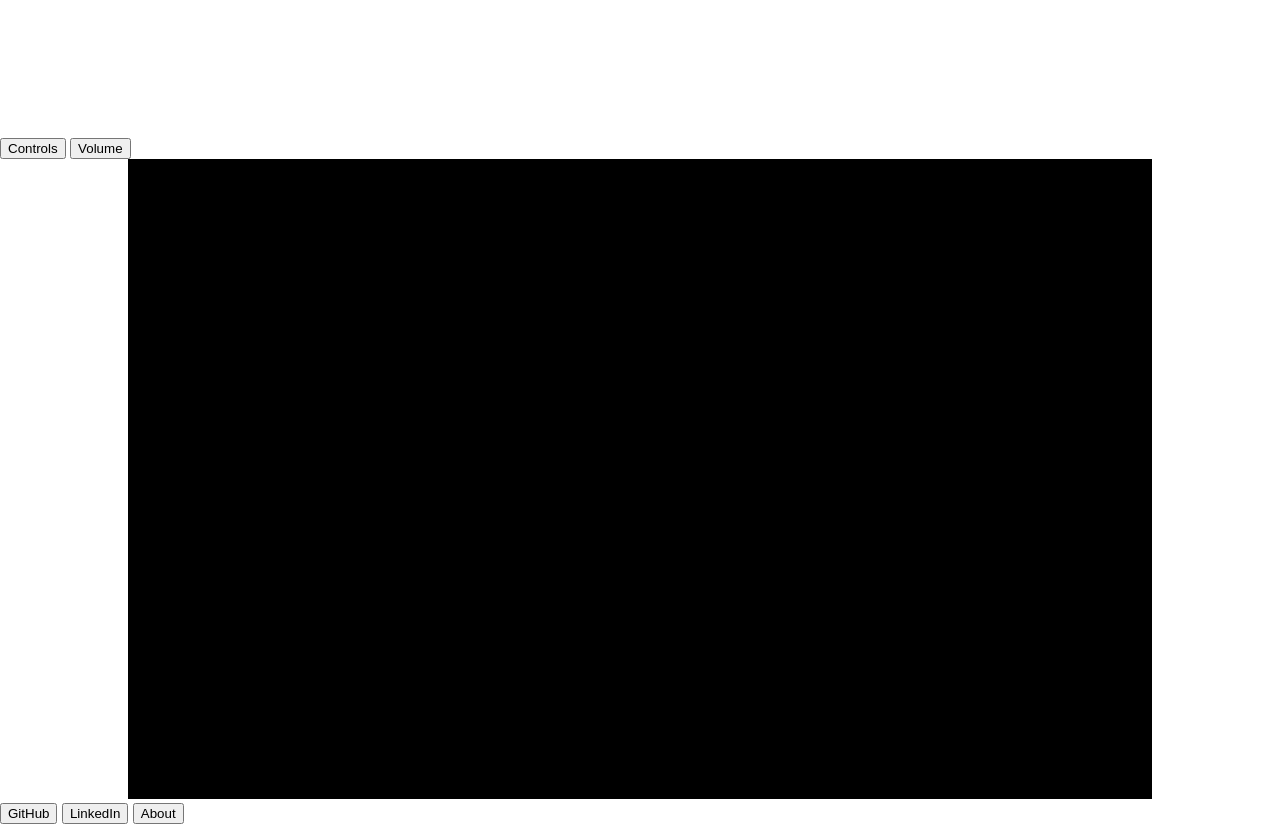
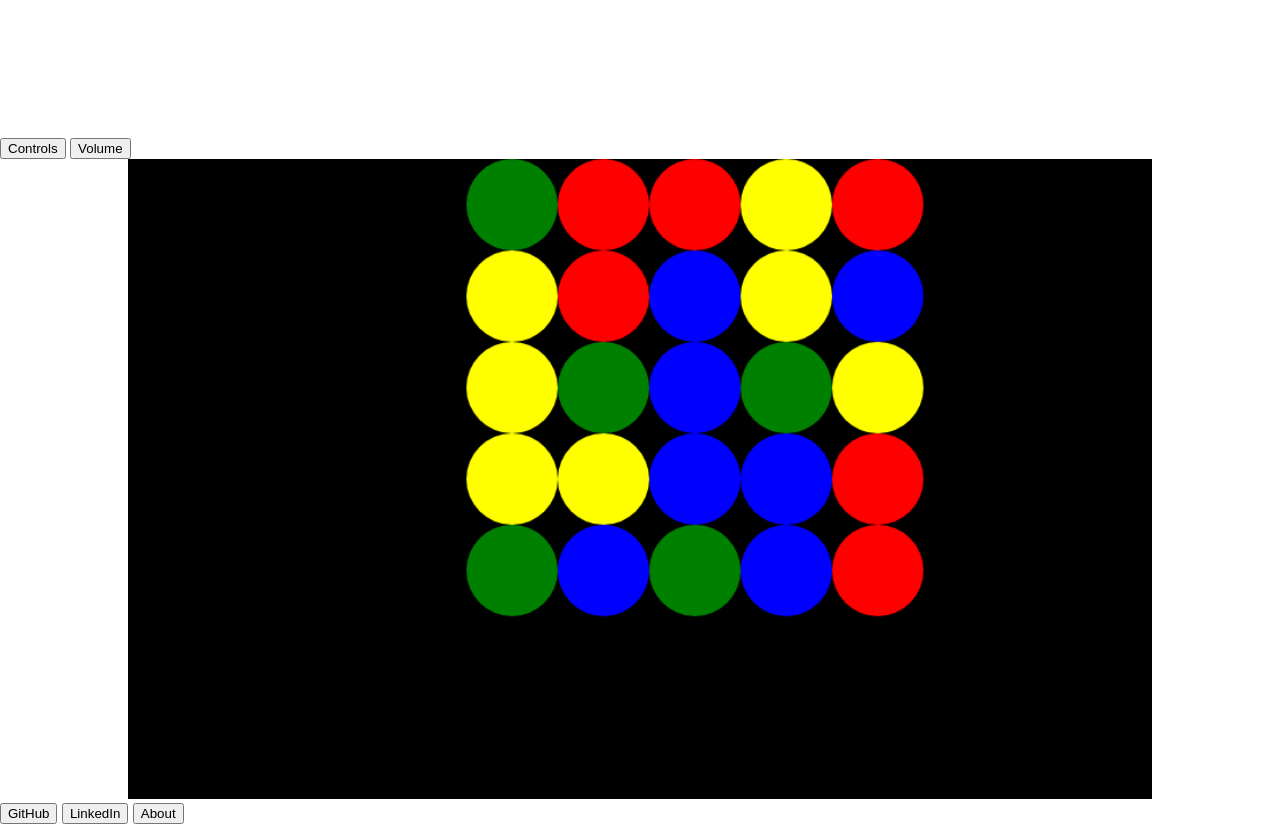
Before and after one commit to luqven/ThreeRunner, a website built with webpack: page index.html in a window 1280 px wide. Built offline with Linux system fonts and the light colour scheme.

Commit message:
create basic bubble structure

```diff
--- a/index.html
+++ b/index.html
@@ -33,7 +33,7 @@
         <button id="volume-btn">Volume</button>
       </div>
       <div id="gameContainer">
-        <canvas id="gameCanvas"></canvas>
+        <canvas width="896" height="560" id="gameCanvas"></canvas>
       </div>
       <div class="gameInfo">
         <button>GitHub</button>
--- a/src/bubble.js
+++ b/src/bubble.js
@@ -1,13 +1,26 @@
 // bubble.js
 // exports Bubble class
 
+// point values of each color
+const BUBBLE_VALUES = {
+  "rgba(255, 0, 0)": 1,
+  blue: 1,
+  green: 1,
+  yellow: 1
+};
+
 export class Bubble {
   constructor(props) {
-    this.x = 0;
-    this.y = 0;
-    this.width = 5;
-    this.height = 5;
+    this.x = props.x;
+    this.y = props.y;
+    this.ctx = props.canvas.ctx;
+    this.width = 40;
+    this.height = 40;
+    this.radius = 40;
+    this.color = props.color;
+    this.value = BUBBLE_VALUES[props.color];
   }
+
   // returns [x, y]
   getCoordinates() {
     return [this.x, this.y];
@@ -44,4 +57,16 @@ export class Bubble {
       this.setDimensions(newW, newH);
     }
   }
+  // returns bool
+  isOfColor(otherColor) {
+    return this.color === otherColor;
+  }
+
+  render() {
+    this.ctx.beginPath();
+    this.ctx.arc(this.x, this.y, this.radius, 0, Math.PI * 2, false);
+    this.ctx.fillStyle = this.color;
+    this.ctx.fill();
+    this.ctx.closePath();
+  }
 }
--- a/src/gameBoard.js
+++ b/src/gameBoard.js
@@ -1,5 +1,7 @@
 // gameBoard.js
 // exports Board class
+import { Util } from "./utils/globals";
+import { Bubble } from "./bubble";
 
 export class Board {
   constructor(props) {
@@ -7,22 +9,50 @@ export class Board {
     this.cols = 5;
     this.board = [];
     this.pieces = null;
+    this.canvas = props.canvas;
   }
 
   init() {
     this.populateBoard();
+    this.render();
   }
   // make 2d array of row / cols
   populateBoard() {
-    for (let i = 0; i < this.rows; i++) {
+    let startX = this.canvas.width / 4;
+    let startY = -40;
+    let gap = 80;
+    let currentX = startX;
+    let currentY = startY;
+    for (let i = 1; i < this.rows + 1; i++) {
       let row = [];
-      for (let j = 0; j < this.cols; j++) {
-        row.push("bubble");
+      currentY += gap;
+      for (let j = 1; j < this.cols + 1; j++) {
+        let bubbleX = currentX + j * gap;
+        let bubbleY = currentY;
+        let newBubble = new Bubble({
+          color: Object.values(Util.colors)[
+            Util.getRandom(0, Object.values(Util.colors).length)
+          ],
+          x: bubbleX,
+          y: bubbleY,
+          canvas: this.canvas
+        });
+        newBubble.setCoordinates(bubbleX, bubbleY);
+        row.push(newBubble);
+        console.log(newBubble.getCoordinates());
       }
       this.board.push(row);
     }
-    console.log(this.board);
   }
 
-  update() {}
+  // update() {}
+  render() {
+    for (let i = 0; i < this.rows; i++) {
+      let row = this.board[i];
+      for (let j = 0; j < this.cols; j++) {
+        let bubble = row[j];
+        bubble.render();
+      }
+    }
+  }
 }
--- a/src/index.js
+++ b/src/index.js
@@ -13,7 +13,7 @@ document.addEventListener("DOMContentLoaded", () => {
     objects: []
   });
   // create the game board
-  const board = new Board();
+  const board = new Board({ canvas: canvas });
   board.init();
   // create the player
 
--- a/src/utils/globals.js
+++ b/src/utils/globals.js
@@ -20,5 +20,11 @@ export const Util = {
         window.setTimeout(callback, 1000 / 60);
       }
     );
-  })()
+  })(),
+  colors: {
+    red: "rgba(255, 0, 0)",
+    blue: "blue",
+    green: "green",
+    yellow: "yellow"
+  }
 };
```
Also changed, not shown: dist/main.js.
